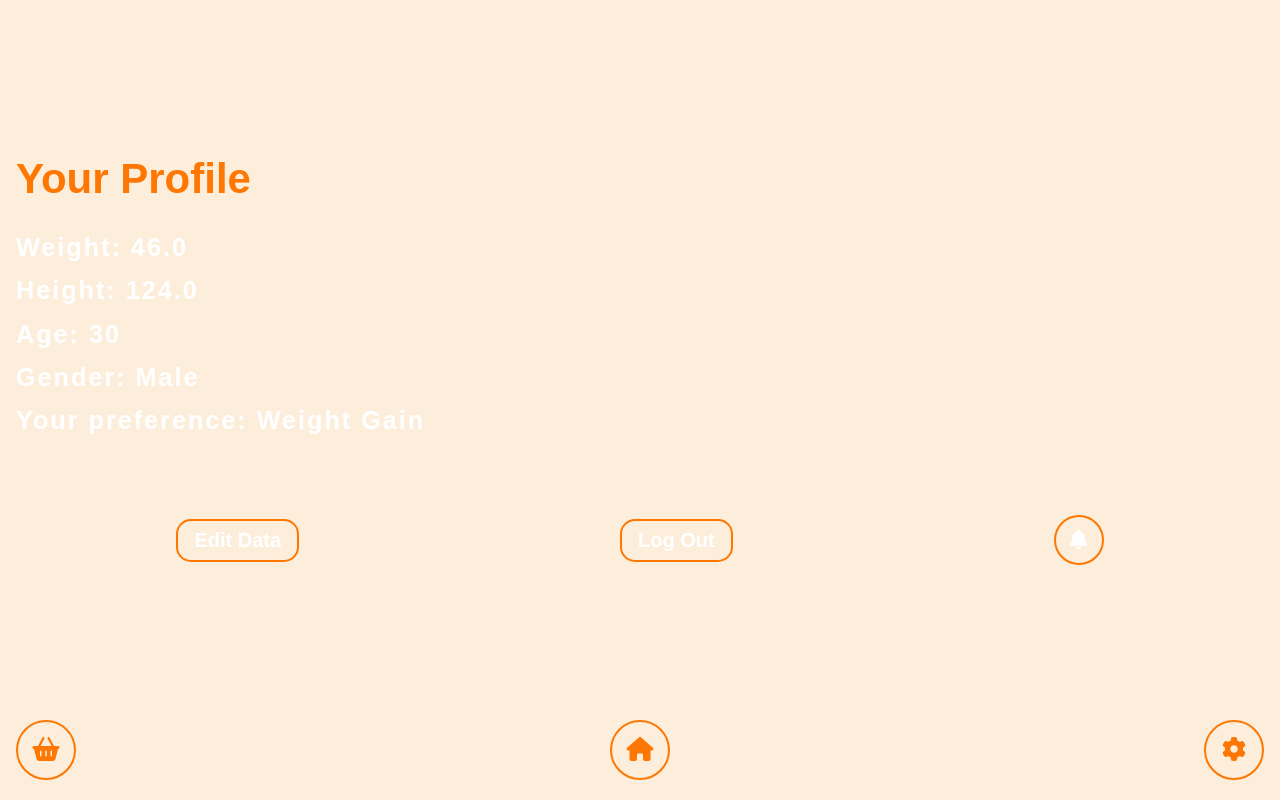
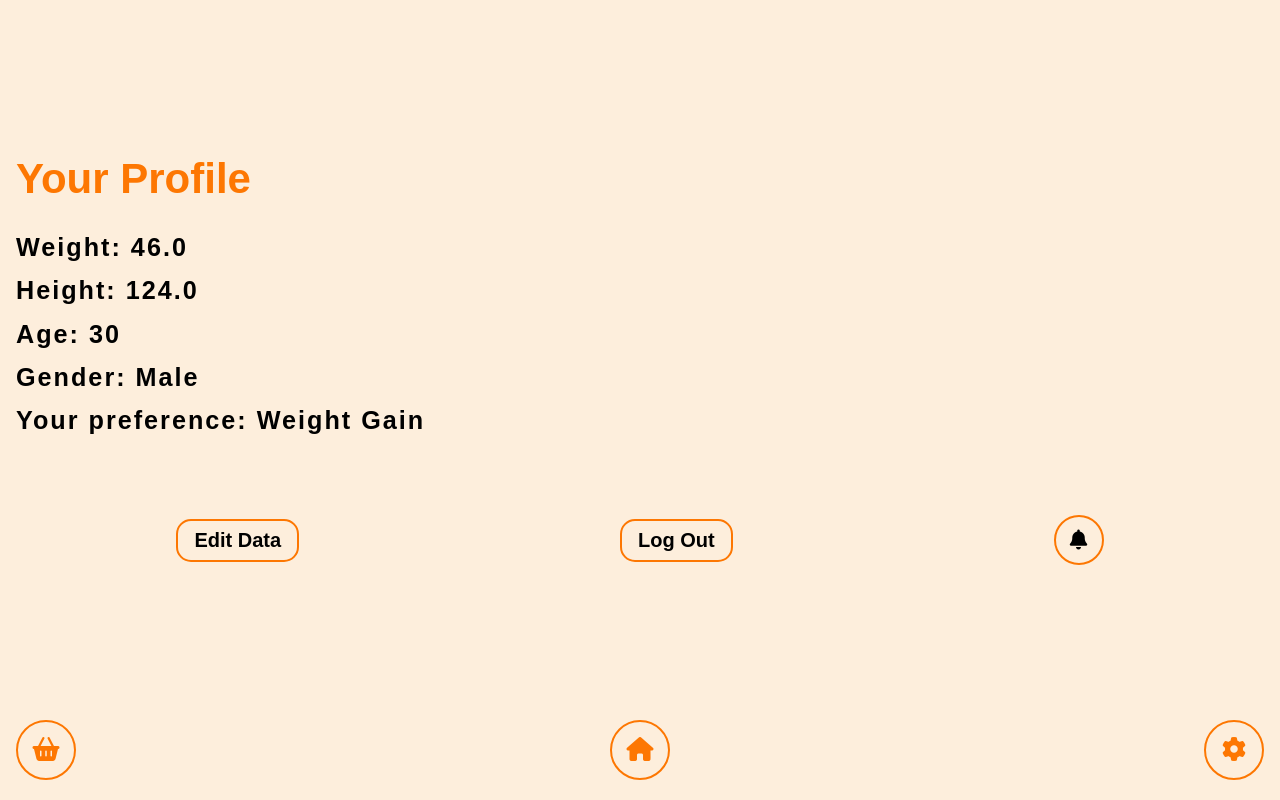
Before and after one commit to Jasurito/HackProj, a Django app: page /settings/ in a window 1280 px wide. Run offline with Django 5.2, Linux system fonts and the light colour scheme; a user stored in the database is signed in; data comes from the database, SQL or seed files in the repository; some libraries are stand-ins or nearby versions.

Commit message:
last maybe

```diff
--- a/nutritions/static/nutritions/profile.css
+++ b/nutritions/static/nutritions/profile.css
@@ -30,13 +30,13 @@
   padding-bottom: 1rem;
 }
 
+.profile_preference,
 .profile_weight,
 .profile_age,
 .profile_height,
-.profile_gender,
-.profile_preference {
+.profile_gender {
   font-size: 1.8em;
-  color: #fff;
+  color: #000;
   font-weight: 600;
   letter-spacing: 2px;
 }
@@ -52,7 +52,7 @@
 .edit_btn,
 .logout_btn {
   font-size: 2em;
-  color: #fff;
+  color: #000;
   font-weight: 600;
   border-radius: 15px;
   border: 2px solid #fd7702;
@@ -64,7 +64,7 @@
 
 .notification_btn {
   font-size: 2em;
-  color: #fff;
+  color: #000;
   border-radius: 50%;
   border: 2px solid #fd7702;
   max-width: 50px;
@@ -73,4 +73,5 @@
   align-items: center;
   justify-content: center;
   height: 50px;
+  cursor: pointer;
 }
--- a/nutritions/static/nutritions/style.css
+++ b/nutritions/static/nutritions/style.css
@@ -268,3 +268,7 @@ header {
   width: 100%;
   text-align: center;
 }
+
+.main_plan_modal_head {
+  color: #060047;
+}
--- a/nutritions/templates/settings_page.html
+++ b/nutritions/templates/settings_page.html
@@ -53,22 +53,24 @@
             <p class="profile_gender">
               Gender: {{ user_info.gender }}<span id="genderDisplay"></span>
             </p>
+<p class="profile_preference">
 {% if user_info.preference == "-2" %}
-              <p class="profile_preference">
+
               Your preference: Weight Loss <span id="preferenceDisplay"></span>
-            </p>
+
               {% elif user_info.preference == "0" %}
-              <p class="profile_preference">
+
               Your preference: Health Maintenance <span id="preferenceDisplay"></span>
-            </p>
+
               {% elif user_info.preference == "1" %}
-              <p class="profile_preference">
+
               Your preference: Weight Gain <span id="preferenceDisplay"></span>
-            </p>
+
               {% else %}
               what
+
               {% endif %}
-
+</p>
           </div>
           <div class="profile_btn">
             <a href="/edit/" class="edit_btn" id="editData">Edit Data</a>
```
